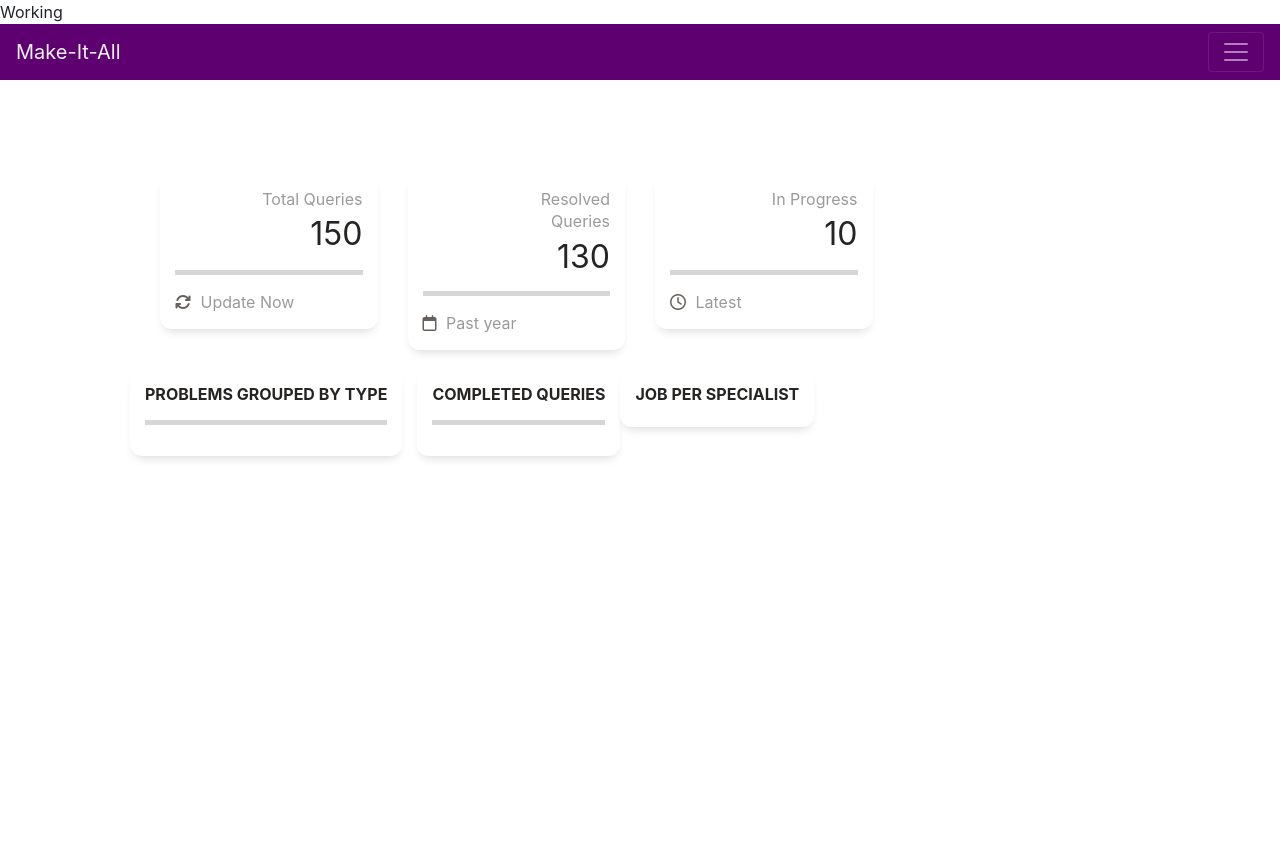
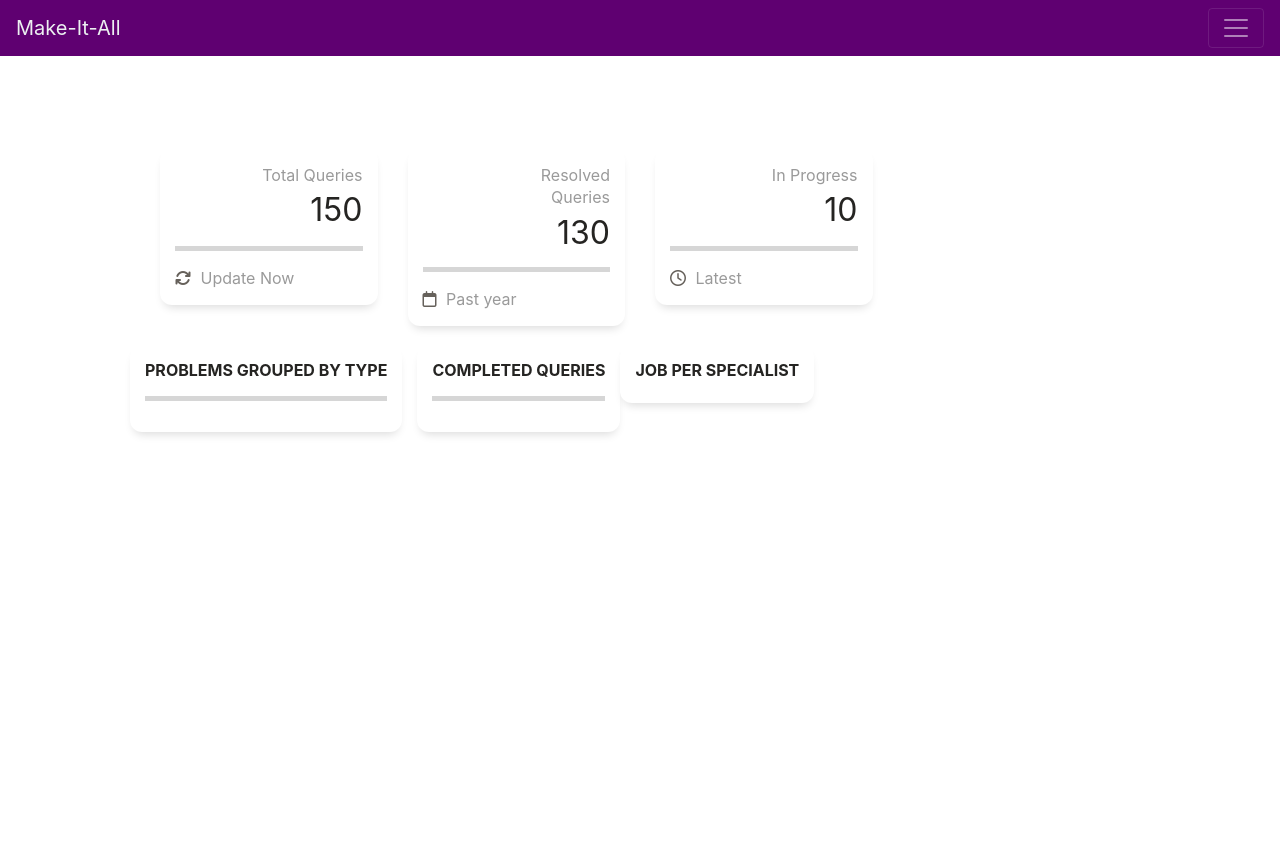
Before and after one commit to StillAyo/Team-project, a PHP site: page /reports.php in a window 1280 px wide. After the commit the page ends 436 px from the top, so only its background shows below. Run offline with PHP 8.4, Linux system fonts and the light colour scheme; data that the repository does not hold is empty; some libraries are stand-ins or nearby versions; some web fonts are replaced.

Commit message:
Update reports.php

```diff
--- a/reports.php
+++ b/reports.php
@@ -193,7 +193,7 @@
 <body>
 <?php
 				// include "database-credentials.php";
-				echo "Working";
+
 
 
 
```
